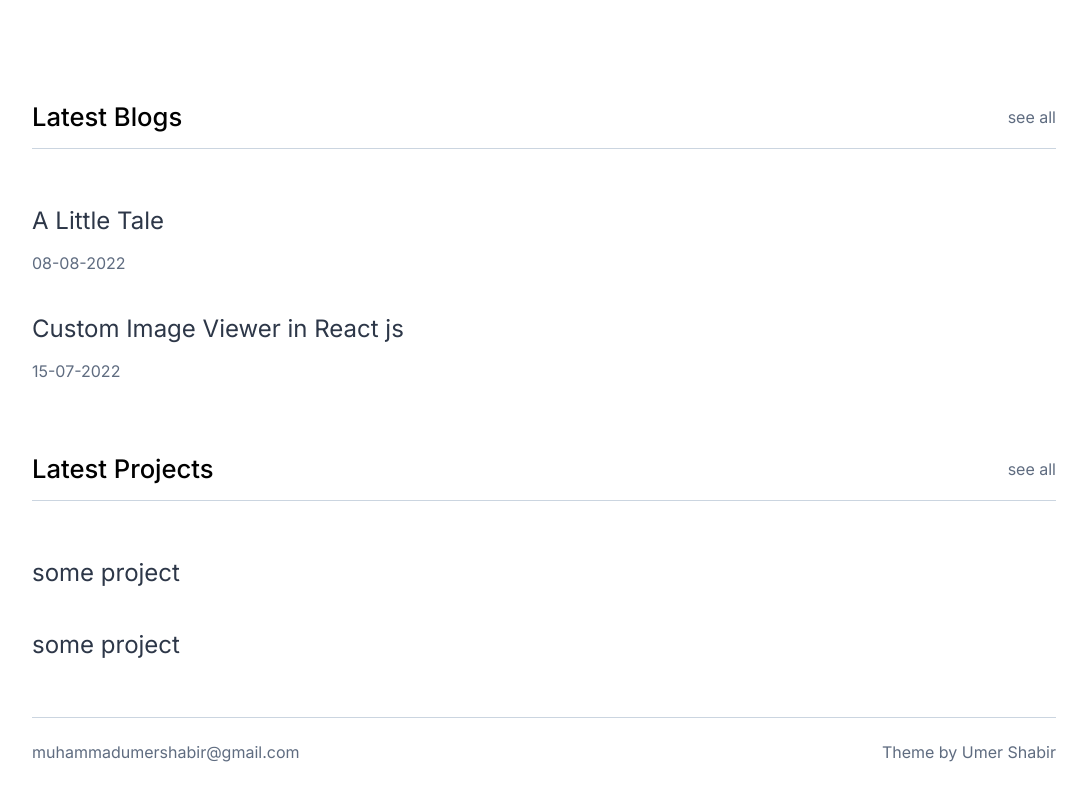
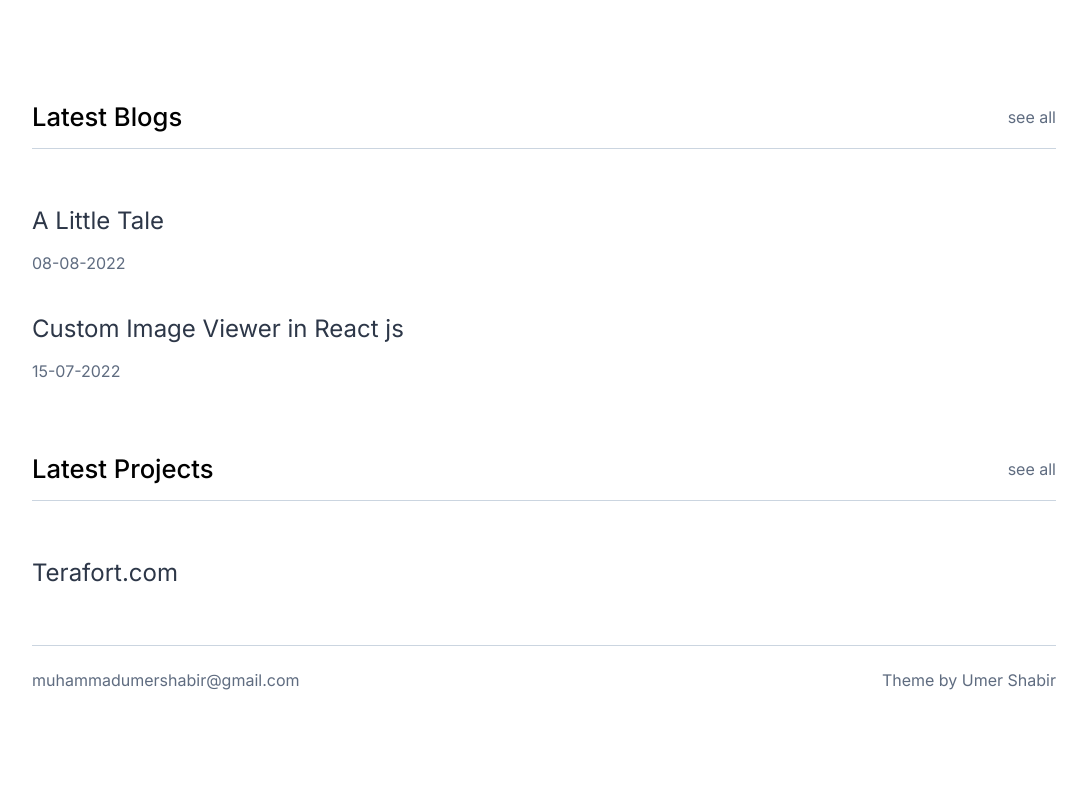
Before and after one commit to umershabir/nextjs-portfolio, a Next.js app: page / in a window 1280 px wide. Shown: the part 636-1436 px from the top of the page, without its empty margins (96-1183 px from the left). After the commit the page ends 1374 px from the top, so only its background shows below. Built offline with nearby package versions, Linux system fonts and the light colour scheme.

Commit message:
building up the blogs page

```diff
--- a/src/pages/index.tsx
+++ b/src/pages/index.tsx
@@ -60,13 +60,15 @@ export default function Home(props: any) {
           </div>
           <div className={styles.posts}>
             <ul>
-              {["a", "b"].map((item, index) => (
-                <li key={index}>
-                  <Link href={"/"} className="primaryText">
-                    some project
-                  </Link>
-                </li>
-              ))}
+              {props.projects.map(
+                (item: { frontmatter: { title: string } }, index: number) => (
+                  <li key={index}>
+                    <Link href={"/"} className="primaryText">
+                      {item.frontmatter.title}
+                    </Link>
+                  </li>
+                )
+              )}
             </ul>
           </div>
         </section>
@@ -75,11 +77,24 @@ export default function Home(props: any) {
   );
 }
 export async function getStaticProps() {
-  const files = fs.readdirSync(path.join("public", "sources", "posts"));
-  const posts = files.map((filename) => {
+  const postFiles = fs.readdirSync(path.join("src", "posts"));
+  const projectFiles = fs.readdirSync(path.join("src", "projects"));
+  const posts = postFiles.map((filename) => {
     const slug = filename.replace(".md", "");
     const markdownWithMeta = fs.readFileSync(
-      path.join("public", "sources", "posts", filename),
+      path.join("src", "posts", filename),
+      "utf-8"
+    );
+    const { data: frontmatter } = matter(markdownWithMeta);
+    return {
+      slug,
+      frontmatter,
+    };
+  });
+  const projects = projectFiles.map((filename) => {
+    const slug = filename.replace(".md", "");
+    const markdownWithMeta = fs.readFileSync(
+      path.join("src", "projects", filename),
       "utf-8"
     );
     const { data: frontmatter } = matter(markdownWithMeta);
@@ -91,6 +106,7 @@ export async function getStaticProps() {
   return {
     props: {
       posts: posts,
+      projects: projects,
     },
   };
 }
--- /dev/null
+++ b/src/projects/terafort.md
@@ -0,0 +1,6 @@
+---
+title: "Terafort.com"
+tags: "meaningfulness"
+description: "A story you have never heard."
+cover_image: "/images/posts/a-little-tale.jpg"
+---
```
Also changed, not shown: src/posts/a-little-tale.md (renamed from public/sources/posts/a-little-tale.md), src/posts/imageViewer.md (renamed from public/sources/posts/imageViewer.md).
